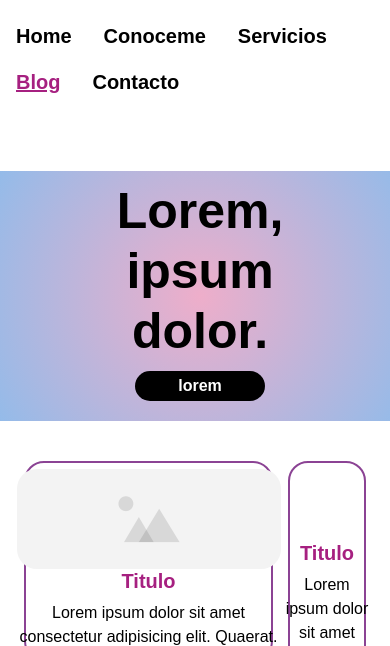
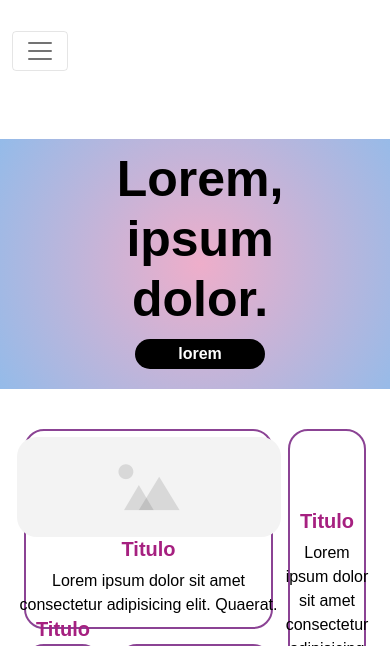
Before and after one commit to EspiYara/girlpower, a plain HTML site: page blog.html in a window 390 px wide. Shown: the part 133-779 px from the top of the page. Drawn offline with nearby package versions, Linux system fonts and the light colour scheme; files whose address does not match are found by name.

Commit message:
Se agrega el menu actualizado a todas las páginas

```diff
--- a/blog.html
+++ b/blog.html
@@ -27,24 +27,48 @@
 		</header>
 
 			<!--MENU-->
-		<nav class="menu d-flex justify-content-center py-3">
-			<ul class="nav nav-pills">
+			<nav
+			class="menu navbar navbar-expand-lg navbar-light mt-3"
+			aria-label="Twelfth navbar example"
+		>
+			<div class="container-fluid">
+				<button
+					class="navbar-toggler"
+					type="button"
+					data-bs-toggle="collapse"
+					data-bs-target="#navbarsExample10"
+					aria-controls="navbarsExample10"
+					aria-expanded="false"
+					aria-label="Toggle navigation"
+				>
+					<span class="navbar-toggler-icon"></span>
+				</button>
+
+				<div
+					class="collapse navbar-collapse justify-content-md-center"
+					id="navbarsExample10"
+				>
+					<ul class="navbar-nav">
 						<li class="nav-item">
-					<a href="index.html" class="nav-link" aria-current="page"
+							<a class="nav-link active" aria-current="page" href="index.html"
 								>Home</a
 							>
 						</li>
 						<li class="nav-item">
-					<a href="conoceme.html" class="nav-link">Conoceme</a>
+							<a class="nav-link" href="conoceme.html">Conoceme</a>
 						</li>
 						<li class="nav-item">
-					<a href="servicios.html" class="nav-link">Servicios</a>
+							<a class="nav-link" href="servicios.html">Servicios</a>
 						</li>
-				<li class="nav-item"><a href="blog.html" class="nav-link active">Blog</a></li>
 						<li class="nav-item">
-					<a href="contacto.html" class="nav-link">Contacto</a>
+							<a class="nav-link" href="blog.html">Blog</a>
+						</li>
+						<li class="nav-item">
+							<a class="nav-link" href="contacto.html">Contacto</a>
 						</li>
 					</ul>
+				</div>
+			</div>
 		</nav>
 
 		<main id="blog">
```
Also changed, not shown: conoceme.html (+31 -7 lines), contacto.html (+31 -7 lines), servicios.html (+43 -11 lines). Lines whose indentation alone changed are shown as unchanged.
